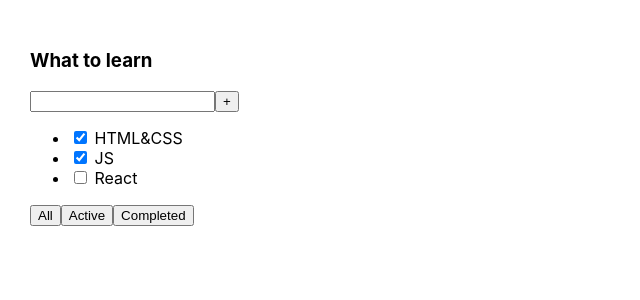
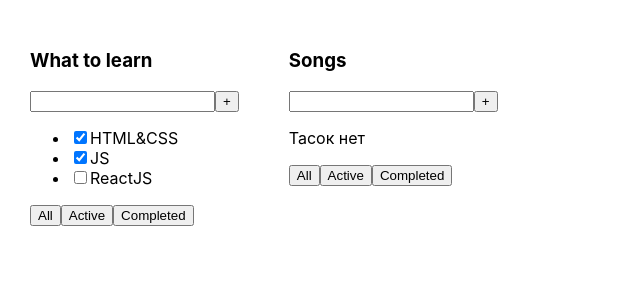
Before and after one commit to AndryGavrus/todolist_my_version, a React (Vite) app: page / in a window 1280 px wide. Shown: the top 300 px of the page, without its empty margins (0-640 px from the left). Built offline with nearby package versions, Linux system fonts and the light colour scheme.

Commit message:
made 1 les

```diff
--- a/src/App.tsx
+++ b/src/App.tsx
@@ -1,33 +1,25 @@
 import './App.css'
+import { TodolistItem } from './TodolistItem'
 
-function App() {
+export type Task = {
+  id: number
+  title: string
+  isDone: boolean
+}
+
+export const App = () => {
+  const tasks1: Task[] = [
+    { id: 1, title: 'HTML&CSS', isDone: true },
+    { id: 2, title: 'JS', isDone: true },
+    { id: 3, title: 'ReactJS', isDone: false },
+  ]
+
+  const tasks2: Task[] = []
+
   return (
-      <div className="app">
-        <div>
-          <h3>What to learn</h3>
-          <div>
-            <input/>
-            <button>+</button>
-          </div>
-          <ul>
-            <li>
-              <input type="checkbox" checked={true}/> <span>HTML&CSS</span>
-            </li>
-            <li>
-              <input type="checkbox" checked={true}/> <span>JS</span>
-            </li>
-            <li>
-              <input type="checkbox" checked={false}/> <span>React</span>
-            </li>
-          </ul>
-          <div>
-            <button>All</button>
-            <button>Active</button>
-            <button>Completed</button>
-          </div>
-        </div>
-      </div>
+    <div className="app">
+      <TodolistItem title="What to learn" tasks={tasks1} />
+      <TodolistItem title="Songs" tasks={tasks2} />
+    </div>
   )
 }
-
-export default App
--- /dev/null
+++ b/src/TodolistItem.tsx
@@ -0,0 +1,38 @@
+import { Task } from "./App"
+
+
+type Props = {
+    title: string
+    tasks: Task[]
+}
+
+export const TodolistItem = ({ title, tasks }: Props) => {
+    return (
+        <div>
+            <h3>{title}</h3>
+            <div>
+                <input />
+                <button>+</button>
+            </div>
+            {tasks.length === 0 ? (
+                <p>Тасок нет</p>
+            ) : (
+                <ul>
+                    {tasks.map(t => {
+                        return (
+                            <li key={t.id}>
+                                <input type="checkbox" checked={t.isDone} />
+                                <span>{t.title}</span>
+                            </li>
+                        )
+                    })}
+                </ul>
+            )}
+            <div>
+                <button>All</button>
+                <button>Active</button>
+                <button>Completed</button>
+            </div>
+        </div>
+    )
+}
--- a/src/main.tsx
+++ b/src/main.tsx
@@ -1,5 +1,5 @@
 import { createRoot } from 'react-dom/client'
 import './index.css'
-import App from './App'
+import { App } from './App'
 
 createRoot(document.getElementById('root')!).render(<App />)
```
